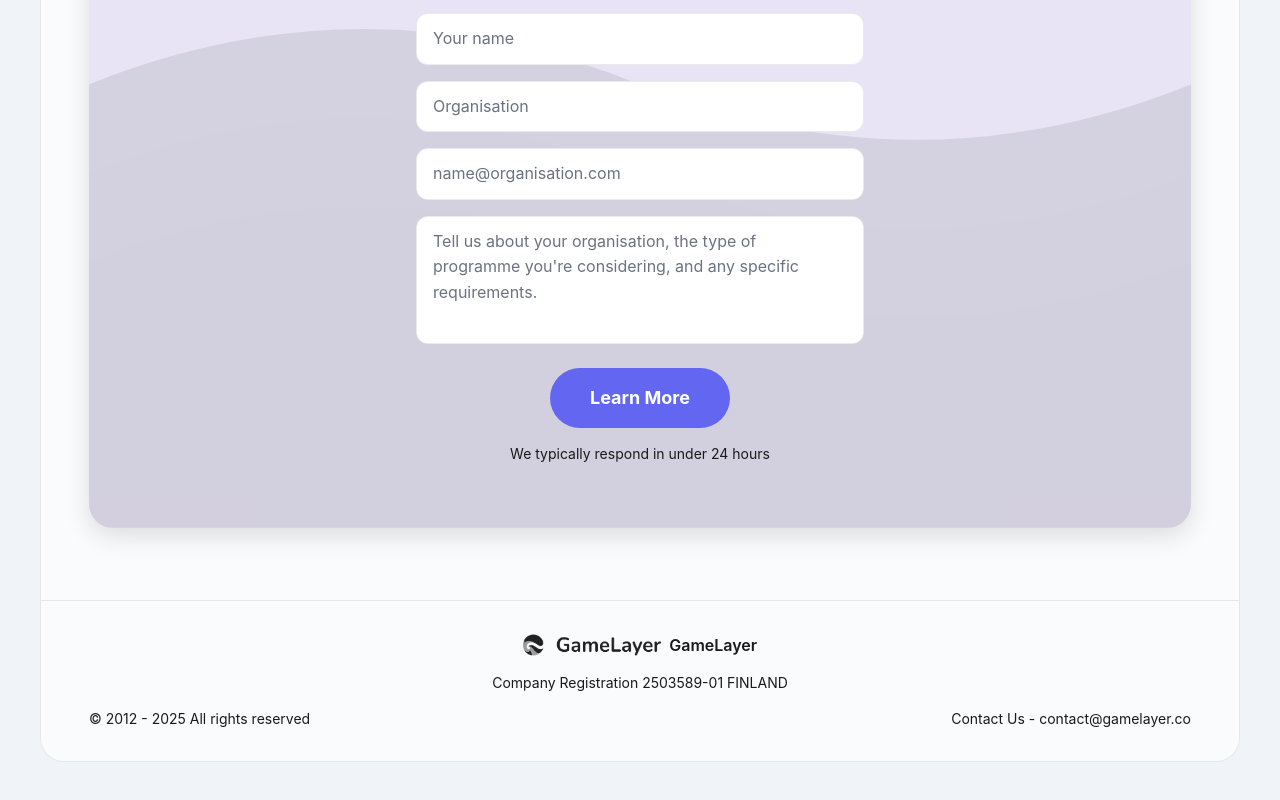
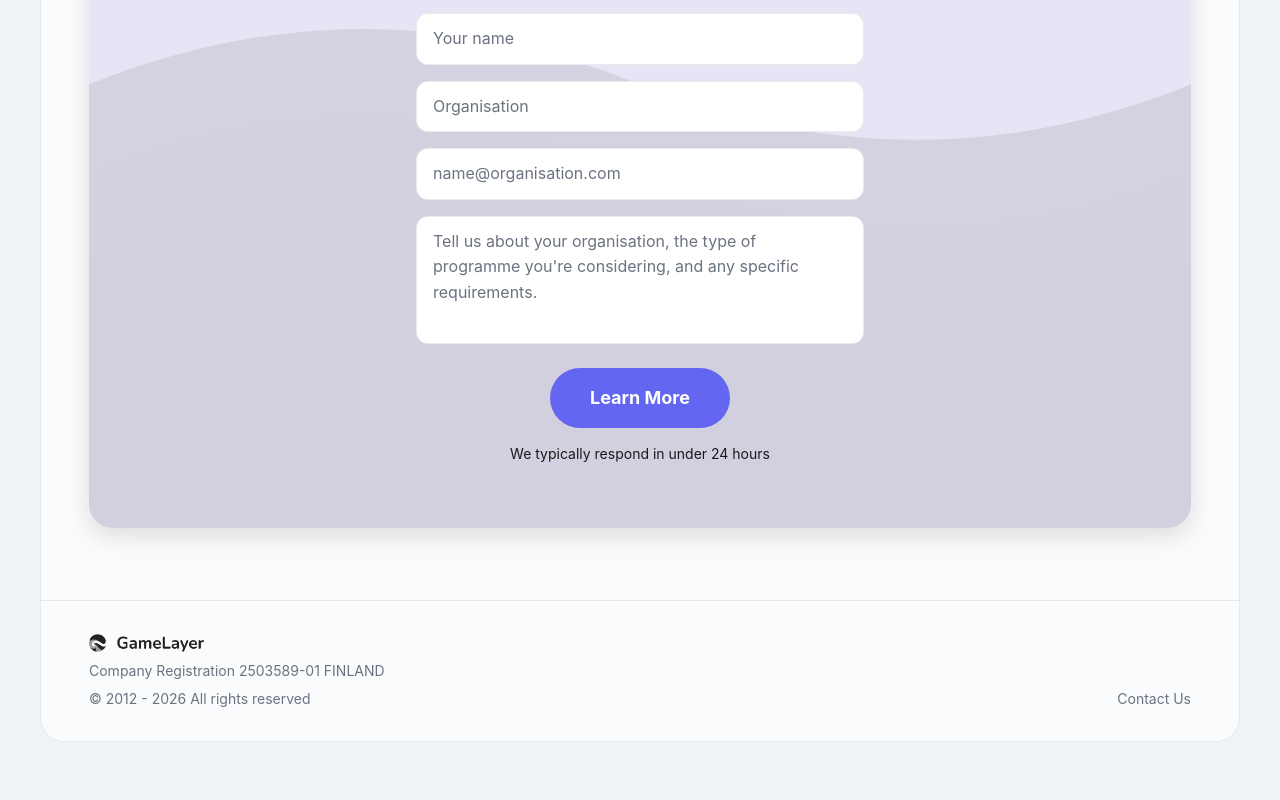
Before and after one commit to judgesteven/step-up-ios, a Next.js app: page / in a window 1280 px wide. Shown: the part 8140-8940 px from the top of the page. Built offline with nearby package versions, Linux system fonts and the light colour scheme.

Commit message:
Update footer: left-align company info block, remove duplicate GameLayer text, update copyright to 2026

```diff
--- a/components/landing/LandingPage.tsx
+++ b/components/landing/LandingPage.tsx
@@ -47,30 +47,29 @@ export default function LandingPage() {
         {/* Footer */}
         <footer className="py-8 border-t border-[var(--stroke)] bg-[var(--surface)]">
           <Container>
-            <div className="space-y-4">
-              {/* Logo and Company Name */}
-              <div className="flex items-center justify-center gap-2 mb-4">
+            <div className="text-left space-y-2">
+              {/* Logo */}
+              <div>
                 <img
                   src="/images/gamelayer_logo.png"
                   alt="GameLayer"
-                  className="h-6 w-auto"
+                  className="h-5 w-auto"
                 />
-                <span className="text-base font-semibold text-[var(--ink)]">GameLayer</span>
               </div>
 
               {/* Company Registration */}
-              <div className="text-center text-sm text-[var(--ink)]">
-                <p>Company Registration 2503589-01 FINLAND</p>
-              </div>
+              <p className="text-sm text-[var(--muted)]">
+                Company Registration 2503589-01 FINLAND
+              </p>
 
               {/* Copyright and Contact */}
-              <div className="flex flex-col md:flex-row items-center justify-between text-sm text-[var(--ink)] gap-2">
-                <p>© 2012 - 2025 All rights reserved</p>
+              <div className="flex items-center justify-between text-sm text-[var(--muted)]">
+                <span>© 2012 - 2026 All rights reserved</span>
                 <a
-                  href="mailto:contact@gamelayer.co"
-                  className="hover:opacity-80 transition-opacity"
+                  href="mailto:hello@gamelayer.co?subject=Step-Up%20Query"
+                  className="hover:opacity-80 transition-opacity hover:text-[var(--ink)]"
                 >
-                  Contact Us - contact@gamelayer.co
+                  Contact Us
                 </a>
               </div>
             </div>
```
